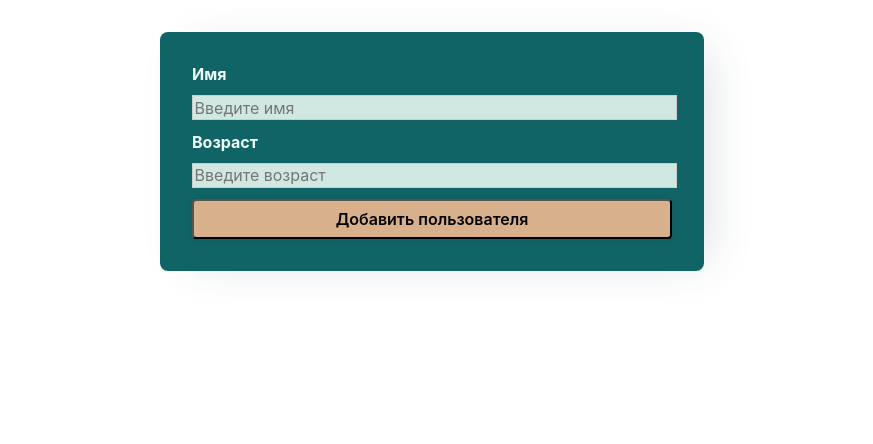
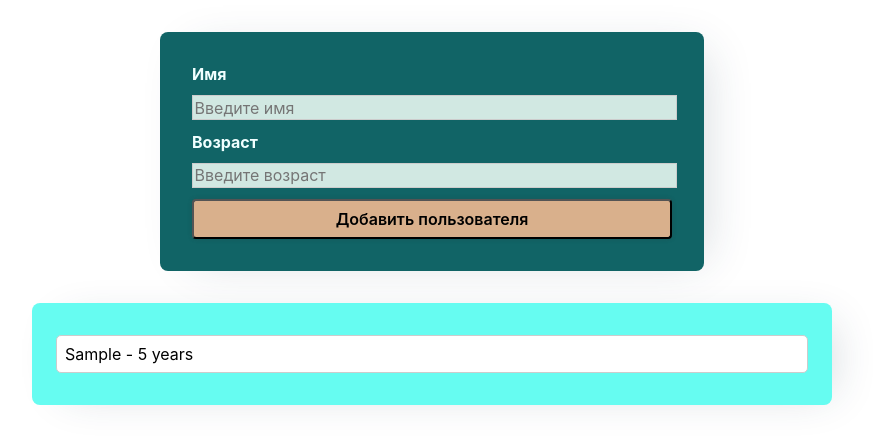
Before and after one commit to Holman52/LearnReact, a React (Create React App) app: page / in a window 1280 px wide. Both pictures are taken after typing "Sample", "5" into the empty fields and a click on the button "Добавить пользователя". Shown: the top 444 px of the page, without its empty margins (208-1081 px from the left). Built offline with nearby package versions, Linux system fonts and the light colour scheme.

Commit message:
отображение контента с формы

```diff
--- a/src/App.jsx
+++ b/src/App.jsx
@@ -1,25 +1,17 @@
 import FormaBlock from './components/Forma/FormaBlock';
-import Users from './components/Ui/UserItem';
+import Users from './components/Ui/Users';
 import React, {useState} from 'react';
 
 import './App.css';
 
 function App() {
 
-  const InitialUser = [
-    // {
-    //   id:1,
-    //   Name: 'Ivan',
-    //   Age: 18,
-    // }
-  ]
 
-  const [User, setUsers] = useState(InitialUser)
+  const [User, setUsers] = useState([])
 
   const AddUserHandler = (data) =>{
     setUsers((prevUser) => {
-      console.log(User)
-      return [data, ...prevUser]
+      return [  data, ...prevUser]
     })
   }
 
--- a/src/components/Forma/FormaBlock.jsx
+++ b/src/components/Forma/FormaBlock.jsx
@@ -28,11 +28,10 @@ const FormaBlock = (props) => {
     event.preventDefault()
 
     const data = {
-        Age: InputAge,
-        Name: InputName
+        age: InputAge,
+        name: InputName
      }
     props.onSaveData(data)
-    console.log(data)
     setInputAge('')
     setInputName('')
  }
--- a/src/components/Ui/UserItem.jsx
+++ /dev/null
@@ -1,19 +0,0 @@
-
-
-const UserItem = (props) => {
-
-
-    return (
-        <div className='UserItem'>
-             <div className='UserItem__img' >
-             {/* <img src={} />; */}
-             </div>
-             <div className='UserItem__Data'>
-                 <div className='Data-name'>{props.Name}</div>
-                 <div className='Data-age'>{props.Age}</div>
-             </div>
-        </div>
-    );
-}
-
-export default UserItem
--- a/src/components/Ui/Users.jsx
+++ b/src/components/Ui/Users.jsx
@@ -1,18 +1,17 @@
-import UserItem from "./UserItem";
+import styles from './Users.module.css'
+import Card from './Card'
 
 const Users = (props) =>{
     return(
+    <Card className={styles.user}>
       <ul>
-        {props.user.map((Data) => (
+        {props.user.map((data) => (
             <li>
-                <UserItem
-                 Name= {Data.Name}
-                 Age= {Data.Age}>
-
-                </UserItem>
+                {data.name} - {data.age} years
             </li>
         ))}
         </ul>
+    </Card>
     )
 }
 
--- /dev/null
+++ b/src/components/Ui/Users.module.css
@@ -0,0 +1,19 @@
+.user {
+    margin: 2rem auto;
+    width: 90%;
+    max-width: 50rem;
+    background-color: #66FCF1;
+  }
+
+  .user ul {
+    list-style: none;
+    padding: 1.5rem;
+  }
+
+  .user li {
+    border: 1px solid #ccc;
+    margin: 0.5rem 0;
+    padding: 0.5rem;
+    background-color: white;
+    border-radius: 5px;
+  }
```
Also changed, not shown: src/components/Ui/UserItem.css (deleted).
